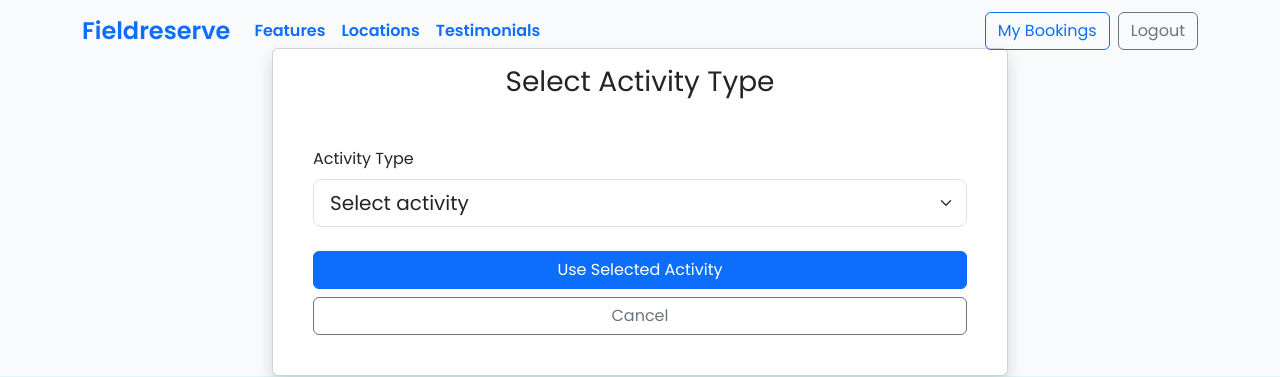
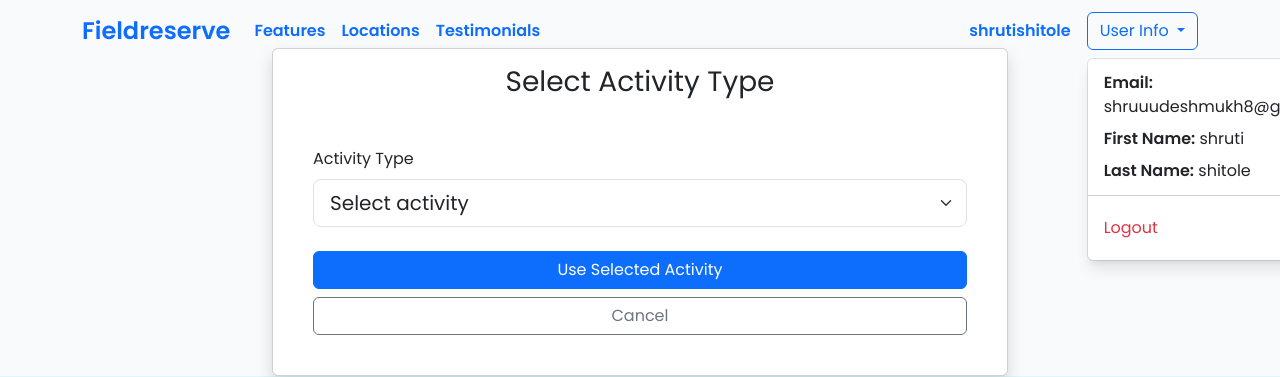
Before and after one commit to shrutishitole20/fieldreserveproject, a Django app: page /activity/ in a window 1280 px wide. Shown: the top 377 px of the page. Run offline with Django 5.2, Linux system fonts and the light colour scheme; a user stored in the database is signed in; data comes from the database, SQL or seed files in the repository; both versions use the stored data as it was after the commit.

Commit message:
Updated booking system and fixed bugs

```diff
--- a/booking/apps.py
+++ b/booking/apps.py
@@ -1,6 +1,8 @@
 from django.apps import AppConfig
-
 
 class BookingConfig(AppConfig):
     default_auto_field = 'django.db.models.BigAutoField'
     name = 'booking'
+
+    def ready(self):
+        import booking.signals  # Import signals when the app is ready
--- a/fieldreserve/settings.py
+++ b/fieldreserve/settings.py
@@ -146,3 +146,8 @@ MESSAGE_TAGS = {
     messages.WARNING: 'alert-warning',
     messages.ERROR: 'alert-danger',
 }
+
+# Custom setting for superuser email
+SUPERUSER_EMAIL = 'ShrutiShitole2030@gmail.com'
+# Dummy email backend for development (doesn't actually send emails)
+EMAIL_BACKEND = 'django.core.mail.backends.console.EmailBackend'
--- /dev/null
+++ b/settings.py
@@ -0,0 +1,3 @@
+AUTHENTICATION_BACKENDS = [
+    'django.contrib.auth.backends.ModelBackend',
+]
--- /dev/null
+++ b/static/js/login.js
@@ -0,0 +1,6 @@
+$(document).ready(function() {
+    // Add any additional client-side validation or animations if needed
+    $('form').on('submit', function() {
+        $(this).find('button[type="submit"]').addClass('opacity-50 cursor-not-allowed').text('Logging in...');
+    });
+});
--- a/templates/navbar.html
+++ b/templates/navbar.html
@@ -27,31 +27,56 @@
           >
         </li>
       </ul>
-      <div class="d-flex">
+      <div class="d-flex align-items-center">
         {% if user.is_authenticated %}
-        <a href="{% url 'my_bookings' %}" class="btn btn-outline-primary me-2"
-          >My Bookings</a
-        >
-        <a href="{% url 'logout' %}" class="btn btn-outline-secondary"
-          >Logout</a
-        >
+        <div class="d-flex align-items-center">
+          <span class="text-primary fw-bold me-3">{{ user.username }}</span>
+          <div class="dropdown">
+            <button
+              class="btn btn-outline-primary dropdown-toggle"
+              type="button"
+              id="userDropdown"
+              data-bs-toggle="dropdown"
+              aria-expanded="false"
+            >
+              User Info
+            </button>
+            <ul
+              class="dropdown-menu dropdown-menu-end"
+              aria-labelledby="userDropdown"
+            >
+              <li>
+                <span class="dropdown-item-text">
+                  <strong>Email:</strong> {{ user.email }}
+                </span>
+              </li>
+              <li>
+                <span class="dropdown-item-text">
+                  <strong>First Name:</strong> {{ user.first_name }}
+                </span>
+              </li>
+              <li>
+                <span class="dropdown-item-text">
+                  <strong>Last Name:</strong> {{ user.last_name }}
+                </span>
+              </li>
+              <li>
+                <hr class="dropdown-divider" />
+              </li>
+              <li>
+                <a class="dropdown-item text-danger" href="{% url 'logout' %}"
+                  >Logout</a
+                >
+              </li>
+            </ul>
+          </div>
+        </div>
         {% else %}
         <a href="{% url 'login' %}" class="btn btn-outline-primary me-2"
           >Login</a
         >
-        <a href="{% url 'register' %}" class="btn btn-primary">Sign Up</a>
         {% endif %}
       </div>
     </div>
   </div>
 </nav>
-<script>
-  document.addEventListener("scroll", function () {
-    const navbar = document.querySelector(".navbar");
-    if (window.scrollY > 50) {
-      navbar.classList.add("bg-light-blue", "shadow");
-    } else {
-      navbar.classList.remove("bg-light-blue", "shadow");
-    }
-  });
-</script>
```
Also changed, not shown: booking/signals.py (added, +26 -0 lines), templates/profile.html (added, +9 -0 lines), db.sqlite3, fieldreserve/urls.py (line endings or trailing spaces), media/fields/KASARGIDE .jpg (added), media/fields/KASARGIDE.jpeg (added), media/fields/st xavier.jpeg (added), media/fields/st xavier1.jpeg (added), media/fields/st_xavier.jpeg (added), media/fields/st_xavier1.jpeg (added).
